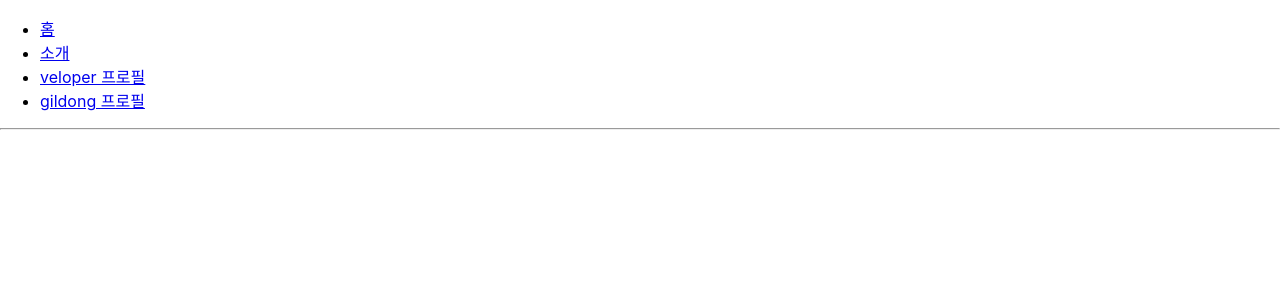
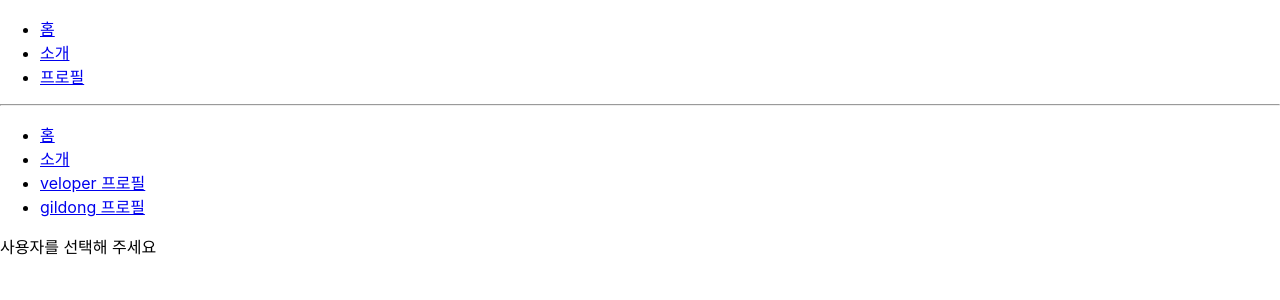
Before and after one commit to artistwm03/react_book_practice001, a React (Create React App) app: page /profiles in a window 1280 px wide. Shown: the top 300 px of the page. Built offline with nearby package versions, Linux system fonts and the light colour scheme.

Commit message:
13-5 서브라우터..

```diff
--- /dev/null
+++ b/src/13_Router/Profiles.js
@@ -0,0 +1,38 @@
+import React from 'react';
+import { Link, Route } from 'react-router-dom';
+import Profile from './Profile';
+
+const Profiles = () => {
+  return (
+    <div>
+        <ul>
+          <li>
+            <Link to="/">홈</Link>
+          </li>
+          <li>
+            <Link to="/about">소개</Link>
+          </li>
+          <li>
+            <Link to="/profiles/velopert">veloper 프로필</Link>
+          </li>
+          <li>
+            <Link to="/profiles/gildong">gildong 프로필</Link>
+          </li>
+        </ul>
+
+        <Route
+          path="/profiles"
+          exact
+          render={() => <div>사용자를 선택해 주세요</div>}
+        />
+
+        <Route path="/profiles/:username" component={Profile} />
+    </div>
+  );
+};
+
+// exact 는 exact={true} 와 같은 의미. (JSX에서 props를 설정할 때 값을 생략하면 자동으로 true 로 설정)
+
+// render 라는 props 를 통해서 보여주고 싶은 JSX를 넣어 줄 수 도 있다.
+
+export default Profiles;
--- a/src/App.js
+++ b/src/App.js
@@ -2,7 +2,7 @@ import React from 'react';
 import { Route, Link } from 'react-router-dom';
 import About from './13_Router/About';
 import Home from './13_Router/Home';
-import Profile from './13_Router/Profile';
+import Profiles from './13_Router/Profiles';
 
 const App = () => {
   return (
@@ -15,25 +15,15 @@ const App = () => {
           <Link to="/about">소개</Link>
         </li>
         <li>
-          <Link to="/profile/velopert">veloper 프로필</Link>
-        </li>
-        <li>
-          <Link to="/profile/gildong">gildong 프로필</Link>
+          <Link to="/profiles">프로필</Link>
         </li>
       </ul>
       <hr />
       <Route path="/" component={Home} exact={true} />
       <Route path={['/about', '/info']} component={About} />
-      <Route path="/profile/:username" component={Profile} />
+      <Route path="/profiles" component={Profiles} />
     </div>
   );
-};
+}
 
-// 프로젝트에 라우터 적용.
-// yarn add react-router-dom 안돼있을 경우 실행.
-
-// exact 값을 true 로 준 이유는 ->  두 경로에  / 가 공통으로 들어가 있기 때문에 화면에 두 컴포넌트가 실행된다.
-// 따라서 이를 방지하기 위해서 exact 값을 true 로 준것이다. 그러면 /about 입력하면 About 컴포넌트에 대한 내용만 출력된다.
-
-// Link 컴포넌트 : 클릭하면 다른 주소로 이동시켜 주는 컴포넌트 , 페이지의 주소만 변경해 준다.(페이지를 새로 불러오지 않음.)
 export default App;
```
